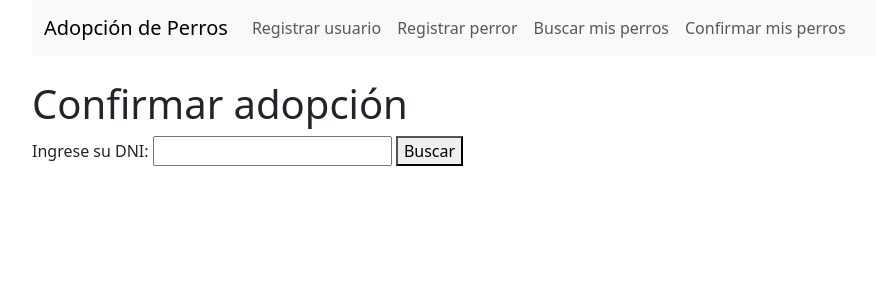
After one commit to armoraz/PPO-sist_adop_perros, a Django app: page /confirmar_adopcion/ in a window 1280 px wide. The commit adds this page. Shown: the top 300 px of the page, without its empty margins (50-926 px from the left). Run offline with Django 5.2, Linux system fonts and the light colour scheme.

Commit message:
nuevo confirmar_adopcion

```diff
--- a/sistema_adopcion_web/adopciones/templates/base.html
+++ b/sistema_adopcion_web/adopciones/templates/base.html
@@ -16,6 +16,7 @@
             <li class="nav-item"><a class="nav-link" href="{% url 'registrar_usuario' %}">Registrar usuario</a></li>
             <li class="nav-item"><a class="nav-link" href="{% url 'registrar_perro' %}">Registrar perror</a></li>
             <li class="nav-item"><a class="nav-link" href="{% url 'buscar_para_usuario' %}">Buscar mis perros</a></li>
+            <li class="nav-item"><a class="nav-link" href="{% url 'confirmar_adopcion' %}">Confirmar mis perros</a></li>
           </ul>
         </div>
       </div>
--- /dev/null
+++ b/sistema_adopcion_web/adopciones/templates/confirmar_adopcion.html
@@ -0,0 +1,44 @@
+{% extends 'base.html' %}
+
+{% block content %}
+
+<h1>Confirmar adopción</h1>
+
+{% if error %}
+    <p style="color:red">{{ error }}</p>
+{% endif %}
+
+{% if mensaje %}
+    <p style="color:green">{{ mensaje }}</p>
+{% endif %}
+
+{% if not usuario %}
+<form method="post">
+    {% csrf_token %}
+    <label>Ingrese su DNI:</label>
+    <input type="text" name="dni">
+    <button type="submit">Buscar</button>
+</form>
+{% endif %}
+
+{% if usuario %}
+    <h2>Perros reservados para {{ usuario.nombre }}</h2>
+
+    {% if perros %}
+        <ul>
+            {% for perro in perros %}
+                <li>
+                    {{ perro.nombre }} - {{ perro.raza }} - {{ perro.edad }} años - {{ perro.tamaño }}
+                    <form method="post" style="display:inline;">
+                        {% csrf_token %}
+                        <button type="submit" name="confirmar" value="{{ perro.id }}" class="btn btn-success btn-sm">Confirmar adopción</button>
+                        <input type="hidden" name="dni" value="{{ usuario.dni }}">
+                    </form>
+                </li>
+            {% endfor %}
+        </ul>
+    {% else %}
+        <p>No hay perros reservados para confirmar.</p>
+    {% endif %}
+{% endif %}
+{% endblock %}
--- a/sistema_adopcion_web/adopciones/urls.py
+++ b/sistema_adopcion_web/adopciones/urls.py
@@ -7,4 +7,5 @@ urlpatterns = [
     path('registrar_perro/', views.registrar_perro, name='registrar_perro'),
     path('buscar_usuario/', views.buscar_para_usuario, name='buscar_para_usuario'),
     path('postular/<int:id_perro>/<str:dni_usuario>/', views.postular_adopcion, name='postular_adopcion'),
+    path('confirmar_adopcion/', views.confirmar_adopcion, name='confirmar_adopcion'),
 ]
--- a/sistema_adopcion_web/adopciones/views.py
+++ b/sistema_adopcion_web/adopciones/views.py
@@ -67,10 +67,7 @@ def buscar_para_usuario(request):
 
         busqueda_realizada = True
 
-        return render(request, 'buscar_para_usuario.html',{'perros': perros, 'usuario': usuario, 'busqueda_realizada': busqueda_realizada})
-    else:
-        return render(request, 'buscar_para_usuario.html',{'perros': perros, 'usuario': usuario, 'busqueda_realizada': busqueda_realizada})
-
+    return render(request, 'buscar_para_usuario.html',{'perros': perros, 'usuario': usuario, 'busqueda_realizada': busqueda_realizada})
 
 
 def postular_adopcion(request, id_perro, dni_usuario):
@@ -96,3 +93,28 @@ def postular_adopcion(request, id_perro, dni_usuario):
         perros = perros.filter(tamaño__iexact=usuario.preferencias_tamaño)
 
     return render(request, 'buscar_para_usuario.html', {'perros': perros, 'usuario': usuario, 'mensaje': mensaje})
+
+def confirmar_adopcion(request):
+    if request.method == 'POST':
+        dni = request.POST.get('dni')
+        try:
+            usuario = UsuarioAdoptante.objects.get(dni=dni)
+        except UsuarioAdoptante.DoesNotExist:
+            return render(request, 'confirmar_adopcion.html', {'error': 'Usuario no encontrado'})
+
+        perros_reservados = Perro.objects.filter(estado='reservado')
+
+        if 'confirmar' in request.POST:
+            id_perro = request.POST.get('confirmar')
+            perro = Perro.objects.get(id=id_perro)
+            perro.estado = 'adoptado'
+            perro.save()
+            mensaje = f"El perro {perro.nombre} fue adoptado por {usuario.nombre}."
+
+            perros_reservados = Perro.objects.filter(estado='reservado')
+
+            return render(request, 'confirmar_adopcion.html', {'usuario': usuario, 'perros': perros_reservados, 'mensaje': mensaje})
+
+        return render(request, 'confirmar_adopcion.html', {'usuario': usuario, 'perros': perros_reservados})
+
+    return render(request, 'confirmar_adopcion.html')
```
